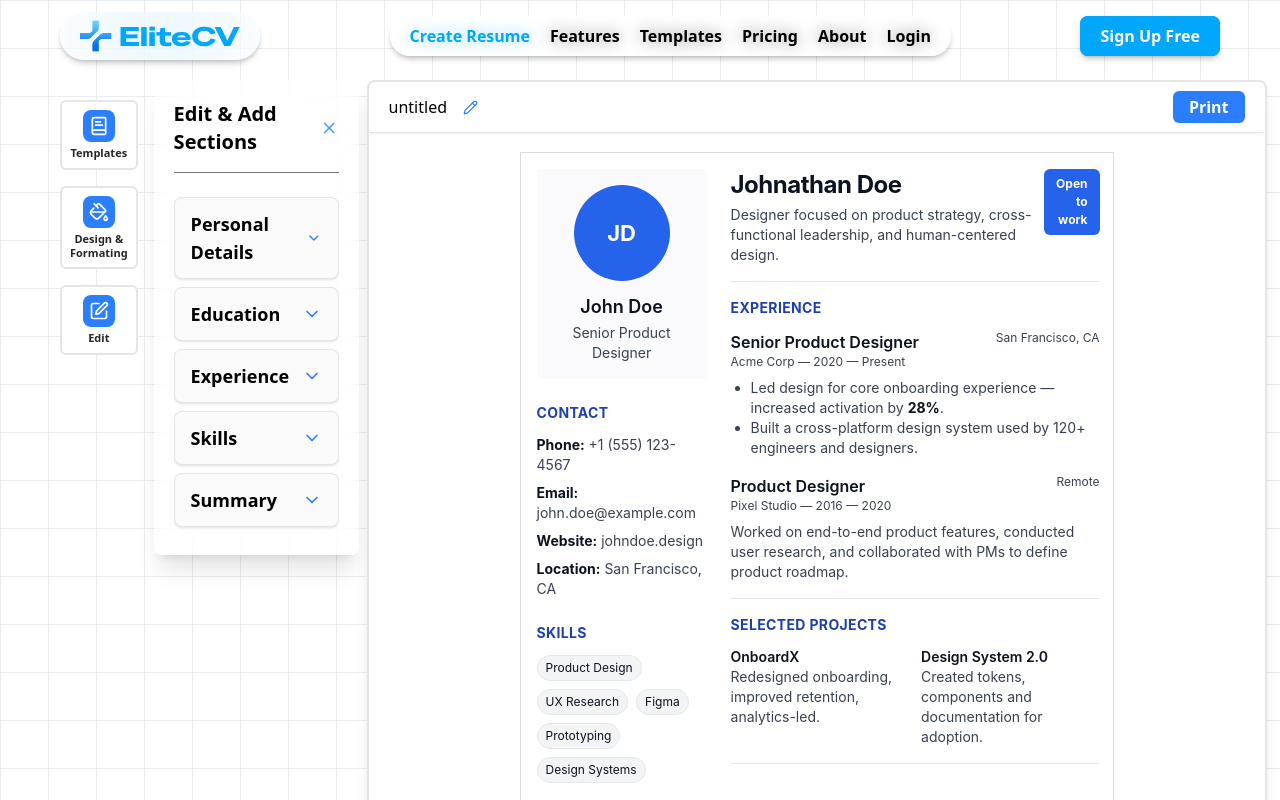
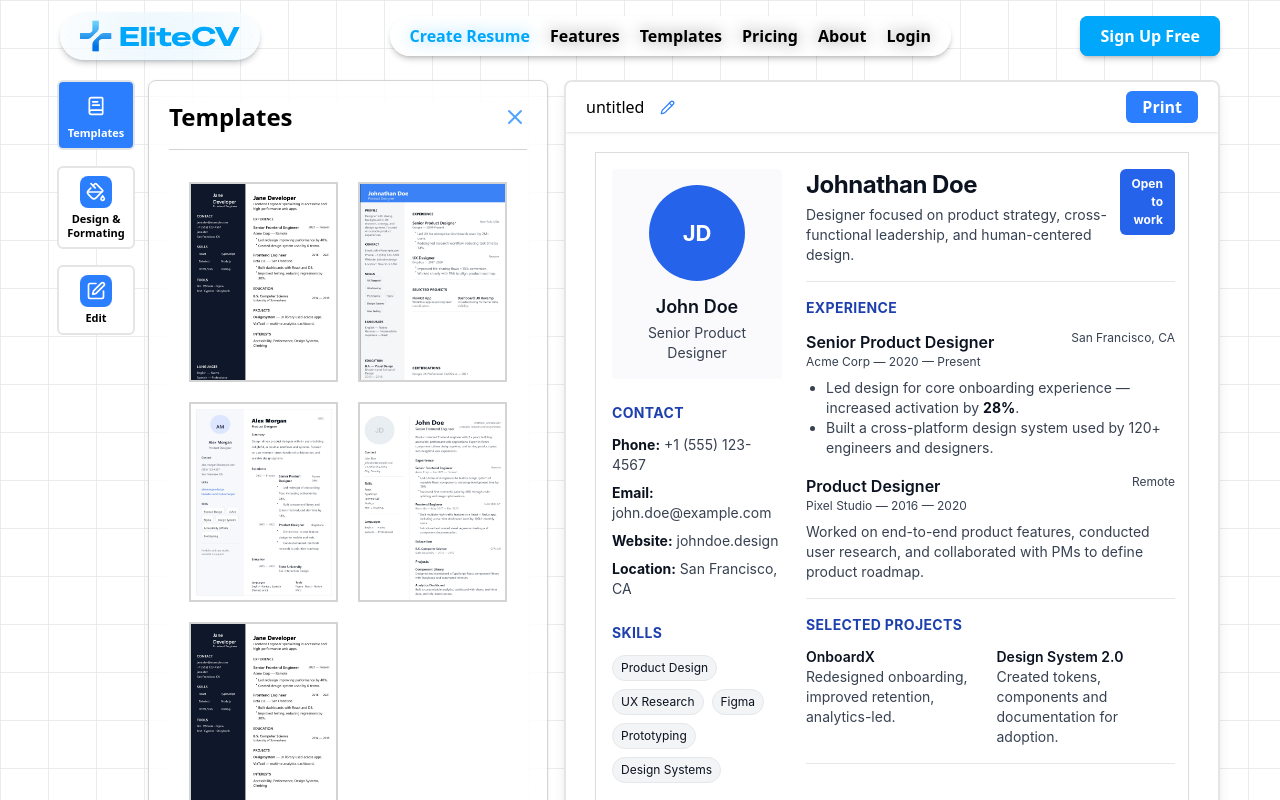
Before and after one commit to adiityasharma/elite.cv-resume-builder, a React (Vite) app in the folder frontend/: page /resume/sections/final-resume in a window 1280 px wide. Both pictures are taken after a click on the element "Templates". Shown: the top 800 px of the page. Built offline with nearby package versions, Linux system fonts and the light colour scheme.

Commit message:
feat: enhance FinalResume layout with state management; update Sidebar and TemplateBar for selected field handling; improve component structure in AllTemplatePreview and ResumePreviewSection

```diff
--- a/frontend/src/components/final-resume/AllTemplatePreview.jsx
+++ b/frontend/src/components/final-resume/AllTemplatePreview.jsx
@@ -13,7 +13,7 @@ const AllTemplatePreview = () => {
       <div className="h-px w-full bg-neutral-300 "></div>
 
       <div className="w-full  ">
-        <div className="grid grid-cols-2 gap-5 w-full mt-4">
+        <div className="px-5 grid grid-cols-2 gap-5 w-full mt-4 ">
           {ResumeTemplates.map((resume) => (
             <div
               key={resume.id}
--- a/frontend/src/components/final-resume/ResumePreviewSection.jsx
+++ b/frontend/src/components/final-resume/ResumePreviewSection.jsx
@@ -8,7 +8,7 @@ const ResumePreviewSection = () => {
   const Temp = ResumeTemplates[4].component;
 
   return (
-    <div className="min-w-[900px] flex flex-col items-center gap-5 rounded-lg overflow-hidden border-2 border-neutral-200 bg-white shadow-lg pb-10">
+    <div className="w-full flex flex-col items-center gap-5 rounded-lg overflow-hidden border-2 border-neutral-200 bg-white shadow-lg pb-10">
       <div className="px-5 w-full h-[50px] bg-white shadow flex items-center justify-between">
         <div className="flex items-center gap-4">
           <h1>untitled</h1>
--- a/frontend/src/components/final-resume/Sidebar.jsx
+++ b/frontend/src/components/final-resume/Sidebar.jsx
@@ -1,4 +1,4 @@
-import React from "react";
+import React, { useState } from "react";
 import { BookText, PaintBucket, FilePlusCorner, SquarePen } from "lucide-react";
 
 const sidebarItems = [
@@ -19,19 +19,28 @@ const sidebarItems = [
   },
 ];
 
-const Sidebar = () => {
+const Sidebar = ({ selectedField, setSelectedField }) => {
   return (
-    <div className="w-[90px] flex justify-center h-full py-5">
+    <div className="w-18 flex justify-center h-full">
       <div className="flex flex-col gap-4">
         {sidebarItems.map((item) => (
           <div
+            onClick={() => setSelectedField(item.id)}
             key={item.id}
-            className="font-semibold cursor-pointer flex flex-col items-center gap-1 bg-white border-2 border-neutral-200 hover:border-blue-400 p-2 rounded-md transition-all duration-300"
+            style={
+              selectedField === item.id
+                ? {
+                    backgroundColor: "#2B7FFF",
+                    color: "white",
+                  }
+                : {}
+            }
+            className={`font-semibold cursor-pointer flex flex-col items-center gap-1 bg-white border-2 border-neutral-200 hover:border-blue-400 p-2 rounded-md transition-all duration-300`}
           >
             <div className="w-8 rounded-lg flex items-center justify-center text-white aspect-square bg-blue-500 ">
               <item.icon size={20} />
             </div>
-            <h1 className="text-center text-neutral-800 text-[11px] leading-tight">
+            <h1 className="text-center text-[11px] leading-tight">
               {item.name}
             </h1>
           </div>
--- a/frontend/src/components/final-resume/TemplateBar.jsx
+++ b/frontend/src/components/final-resume/TemplateBar.jsx
@@ -1,4 +1,4 @@
-import React from "react";
+import React, { useEffect, useState } from "react";
 import { ChevronDown, X } from "lucide-react";
 import { colorPalettes } from "../../constants";
 import { ResumeTemplates } from "../../resume-templates";
@@ -6,13 +6,23 @@ import AllTemplatePreview from "./AllTemplatePreview";
 import DesignAndFormating from "./DesignAndFormating";
 import EditResume from "./EditResume";
 
-const TemplateBar = () => {
+const TemplateBar = ({ selectedField }) => {
+  const components = {
+    1: AllTemplatePreview,
+    2: DesignAndFormating,
+    3: EditResume,
+  };
+
+  const Field = components[selectedField];
+
   return (
-    <div className="w-full bg-white/50 backdrop-blur-xl flex flex-col rounded-lg shadow-xl px-5 py-5">
-      {/* <AllTemplatePreview /> */}
-      {/* <DesignAndFormating /> */}
-      <EditResume />
-    </div>
+    <>
+      {selectedField && (
+        <div className="w-[400px] bg-white/50 border border-neutral-300 backdrop-blur-xl flex flex-col rounded-lg shadow px-5 py-5">
+          <Field />
+        </div>
+      )}
+    </>
   );
 };
 
--- a/frontend/src/components/home/HeroSection.jsx
+++ b/frontend/src/components/home/HeroSection.jsx
@@ -1,6 +1,9 @@
 import React from "react";
+import { ResumeTemplates } from "../../resume-templates";
 
 const HeroSection = () => {
+  const Temp = ResumeTemplates;
+
   return (
     <div className="w-full h-[650px] flex justify-center gap-10 pt-5">
       <div className="w-[50%] h-full flex items-start flex-col justify-center select-none">
@@ -26,11 +29,23 @@ const HeroSection = () => {
         </p>
       </div>
       <div className="w-[50%] h-full relative flex items-center justify-center">
-        <div className="absolute  -rotate-4 hover:rotate-0 scale-90 hover:scale-105 -left-4 transition-all duration-500 bg-white shadow-xl w-[360px] h-[500px] rounded-xl p-6 hover:p-4 overflow-hidden cursor-pointer">
-          <div className="w-full h-full bg-blue-400 rounded-xl shadow-xl"></div>
+        <div className="absolute  -rotate-4 hover:rotate-0 scale-90 hover:scale-105 -left-4 transition-all duration-500 bg-white shadow-xl w-[360px] h-[500px] rounded-xl p-6 hover:p-3 overflow-hidden cursor-pointer">
+          <div className="w-full h-full  rounded-xl shadow-xl overflow-hidden">
+            <img
+              src={Temp[2].image}
+              alt=""
+              className="object-center w-full h-full"
+            />
+          </div>
         </div>
-        <div className="absolute rotate-4 hover:rotate-0 scale-90 hover:scale-105 -right-4 transition-all duration-500 bg-white shadow-xl w-[360px] h-[500px] rounded-xl p-6 hover:p-4 overflow-hidden cursor-pointer">
-          <div className="w-full h-full bg-blue-400 rounded-xl shadow-xl"></div>
+        <div className="absolute rotate-4 hover:rotate-0 scale-90 hover:scale-105 -right-4 transition-all duration-500 bg-white shadow-xl w-[360px] h-[500px] rounded-xl p-6 hover:p-3 overflow-hidden cursor-pointer ">
+          <div className="w-full h-full rounded-xl shadow-xl overflow-hidden select-none">
+            <img
+              src={Temp[3].image}
+              alt=""
+              className="object-center w-full h-full"
+            />
+          </div>
         </div>
       </div>
     </div>
--- a/frontend/src/pages/FinalResume.jsx
+++ b/frontend/src/pages/FinalResume.jsx
@@ -1,16 +1,23 @@
 import Sidebar from "../components/final-resume/Sidebar";
 import TemplateBar from "../components/final-resume/TemplateBar";
 import ResumePreviewSection from "../components/final-resume/ResumePreviewSection.jsx";
-
+import { useState } from "react";
 
 const FinalResume = () => {
+  const [selectedField, setSelectedField] = useState(null);
+
   return (
-    <div className="w-full min-h-screen flex items-start justify-between gap-2">
-      <div className="w-full flex gap-4 items-start">
-        <Sidebar />
-        <TemplateBar />
+    <div className="w-full min-h-screen flex items-start justify-between gap-4 ">
+      <div className="w-fit flex gap-4 items-start ">
+        <Sidebar
+          selectedField={selectedField}
+          setSelectedField={setSelectedField}
+        />
+        <TemplateBar selectedField={selectedField} />
       </div>
-      <ResumePreviewSection />
+      <div className="flex-1 ">
+        <ResumePreviewSection />
+      </div>
     </div>
   );
 };
```
